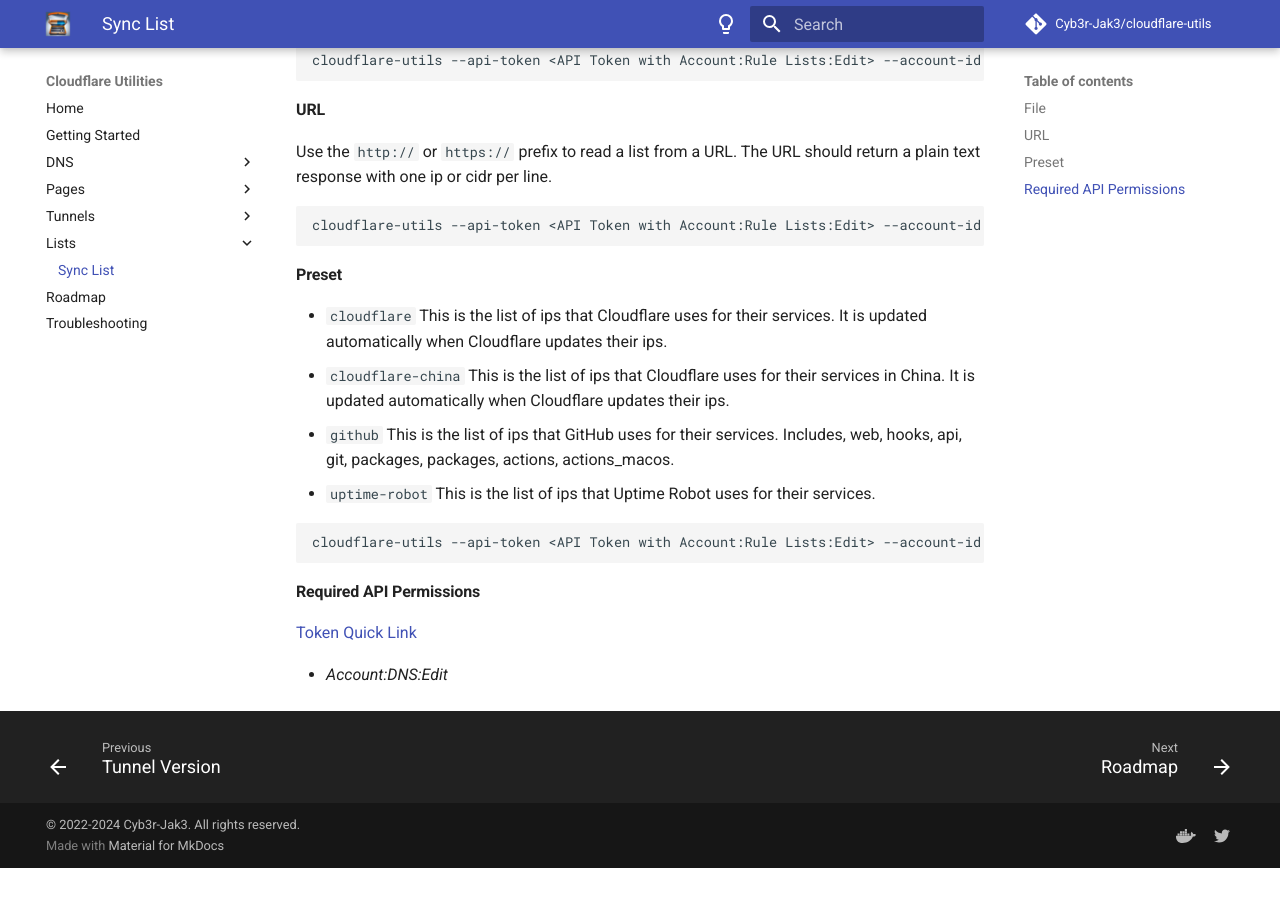
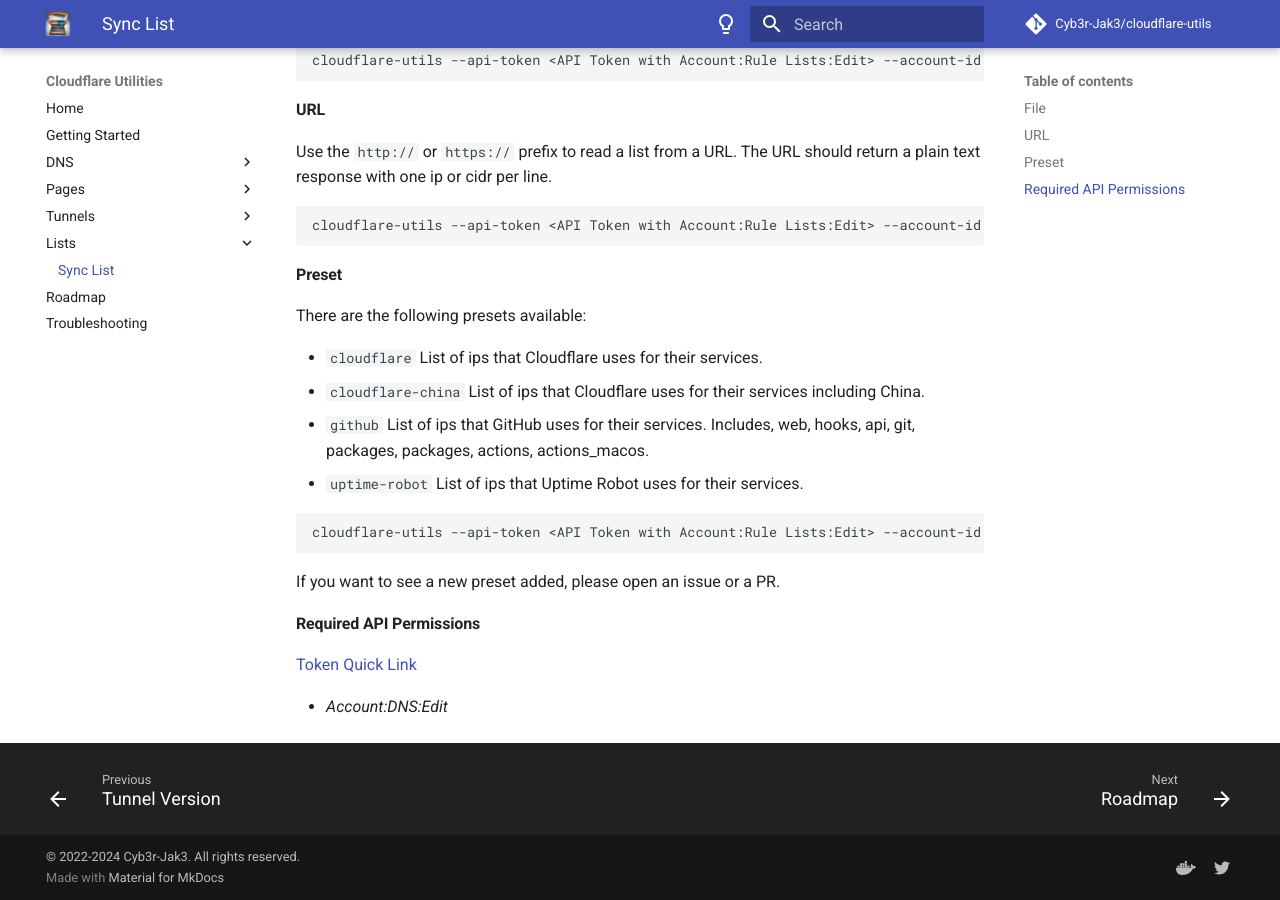
Before and after one commit to Cyb3r-Jak3/cloudflare-utils, an MkDocs documentation site: the page built from documentation/docs/lists/sync-list.md, in a window 1280 px wide and 900 px high, scrolled down 625 px. Built offline with MkDocs 1.6.1 and Material for MkDocs 9.7.7, drawn with Linux system fonts in a browser that asks for light colours; comment, search, counter and statistics services are not loaded; before the commit the page ends 1493 px from its top, so only the background shows below that.

Commit message:
More docs updates

````diff
--- a/documentation/docs/lists/sync-list.md
+++ b/documentation/docs/lists/sync-list.md
@@ -30,18 +30,22 @@ cloudflare-utils --api-token <API Token with Account:Rule Lists:Edit> --account-
 
 #### Preset
 
+There are the following presets available:
+
 - `cloudflare`
-    This is the list of ips that Cloudflare uses for their services. It is updated automatically when Cloudflare updates their ips.
+    List of ips that Cloudflare uses for their services.
 - `cloudflare-china`
-    This is the list of ips that Cloudflare uses for their services in China. It is updated automatically when Cloudflare updates their ips.
+    List of ips that Cloudflare uses for their services including China.
 - `github`
-    This is the list of ips that GitHub uses for their services. Includes, web, hooks, api, git, packages, packages, actions, actions_macos.
+    List of ips that GitHub uses for their services. Includes, web, hooks, api, git, packages, packages, actions, actions_macos.
 - `uptime-robot`
-    This is the list of ips that Uptime Robot uses for their services.
+    List of ips that Uptime Robot uses for their services.
 
 ```shell
 cloudflare-utils --api-token <API Token with Account:Rule Lists:Edit> --account-id <account id> sync-list --list-name <list name> preset://cloudflare
 ```
+
+If you want to see a new preset added, please open an issue or a PR.
 
 #### Required API Permissions
 
````
Also changed, not shown: documentation/docs/index.md (+1 -1 lines).
